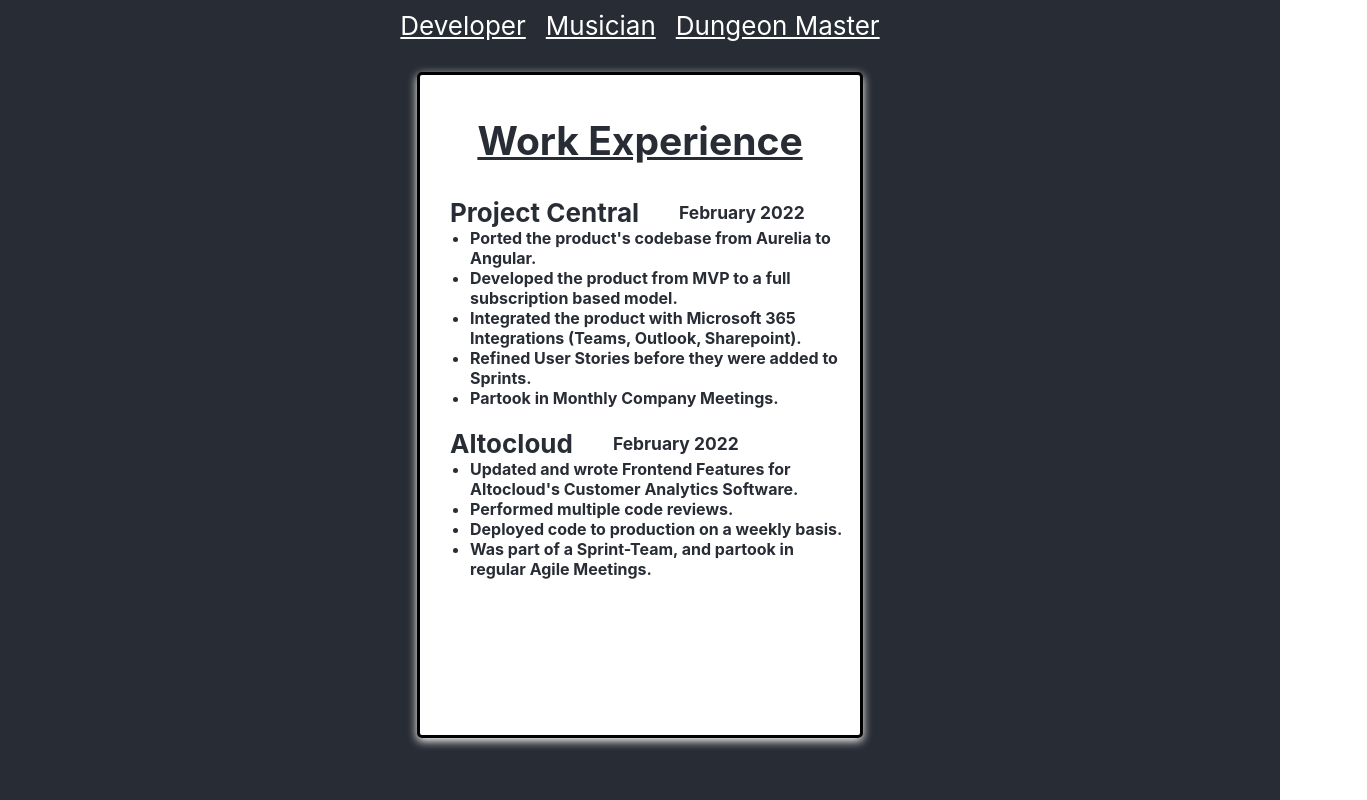
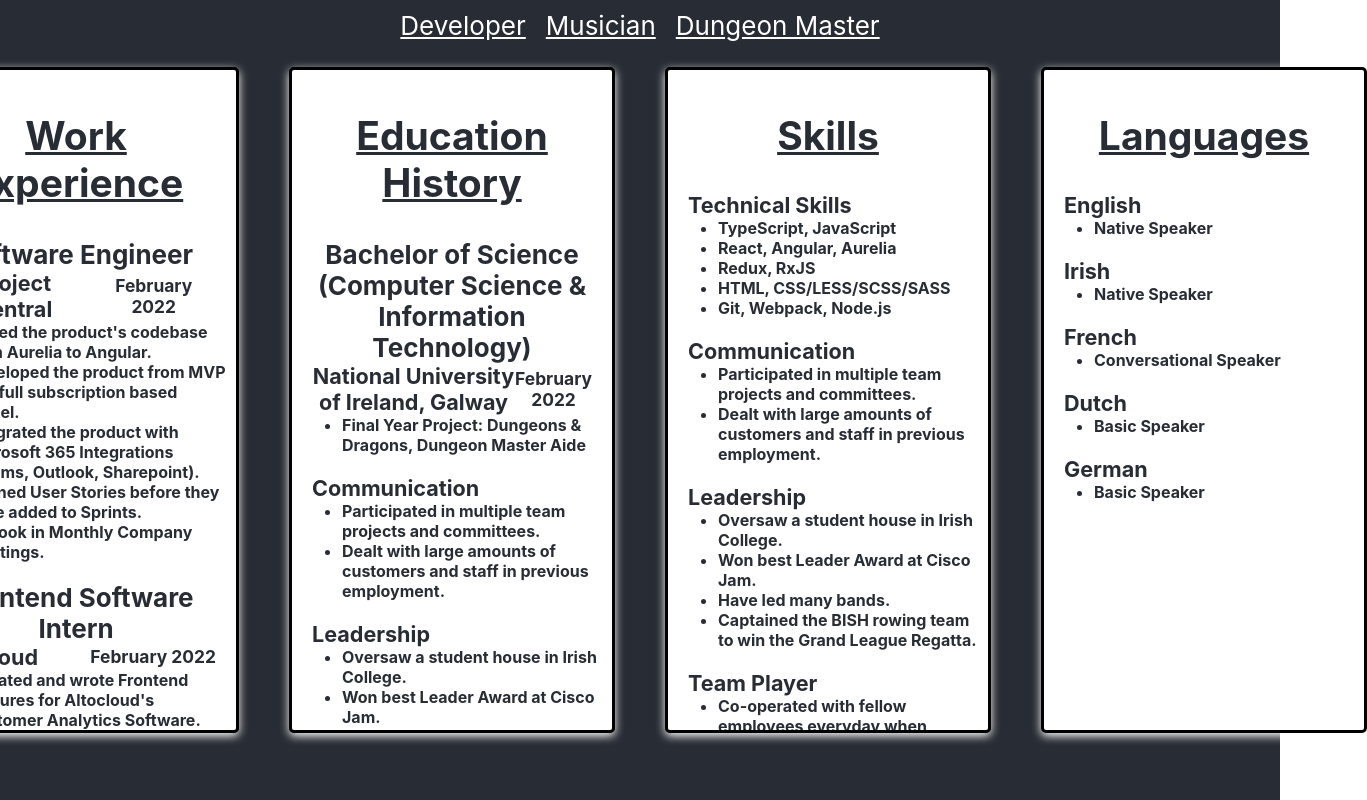
Before and after one commit to Lucobsen/luke-jacobsen-portfolio, a React (Create React App) app: page / in a window 1280 px wide. Both pictures are taken after a click on the button "Developer". Shown: the whole page, 1367 px wide, since content can reach past the window. Built offline with nearby package versions, Linux system fonts and the light colour scheme.

Commit message:
added data file and extra containers

```diff
--- a/src/components/container/container.component.scss
+++ b/src/components/container/container.component.scss
@@ -1,31 +1,37 @@
 .main-container {
-  min-width: 200px;
+  min-width: 300px;
   max-width: 420px;
   background-color: white;
-  min-height: 80vh;
+  max-height: 80vh;
   border: black 3px solid;
   border-radius: 5px;
   box-shadow: 0 3px 10px white;
   color: #282c34;
   padding: 10px;
-  margin-top: 10px;
+  overflow-y: scroll;
 
   .container-title {
     text-decoration: underline;
   }
 
-  .container-main-content-header {
+  .container-content-my-title {
+    justify-content: flex-start;
+    margin: 0;
+  }
+
+  .container-content-header {
     display: flex;
+    justify-content: space-between;
     align-items: center;
 
-    .container-main-content-title {
+    .container-content-title {
       justify-content: flex-start;
-      margin: 0 0 0 20px;
+      margin: 0 0 0 10px;
     }
 
-    .container-main-content-dates {
+    .container-content-dates {
       justify-content: flex-end;
-      margin: 0 0 0 40px;
+      margin: 0 10px 0 0;
     }
   }
 
--- a/src/components/container/container.component.tsx
+++ b/src/components/container/container.component.tsx
@@ -9,7 +9,8 @@
   endDate?: Date;
 };
 
-type ContainerProps = {
+export type ContainerProps = {
+  id: string;
   title: string;
   content: Content[];
 };
@@ -22,14 +23,16 @@
   const contentList: Content[] = props.content;
 
   return (
-    <div className="main-container">
+    <div key={props.id} className="main-container">
       <h2 className="container-title">{props.title}</h2>
 
       {contentList.map((content: Content, sectionIndex: number) => (
         <section key={sectionIndex}>
-          <div className="container-main-content-header">
-            <h4 className="container-main-content-title">{content.mainTitle}</h4>
-            <h6 className="container-main-content-dates">
+          {content.myTitle ? <h4 className="container-content-my-title">{content.myTitle}</h4> : null}
+
+          <div className="container-content-header">
+            <h5 className="container-content-title">{content.mainTitle}</h5>
+            <h6 className="container-content-dates">
               {content.startDate?.toLocaleDateString("en-GB", { month: "long", year: "numeric" })}
             </h6>
           </div>
--- /dev/null
+++ b/src/components/developer-section/developer-data.model.ts
@@ -0,0 +1,141 @@
+import { ContainerProps } from "../container/container.component";
+
+const workExperinceData: ContainerProps = {
+  id: "work-experience",
+  title: "Work Experience",
+  content: [
+    {
+      myTitle: "Software Engineer",
+      mainTitle: "Project Central",
+      description: [
+        "Ported the product's codebase from Aurelia to Angular.",
+        "Developed the product from MVP to a full subscription based model.",
+        "Integrated the product with Microsoft 365 Integrations (Teams, Outlook, Sharepoint).",
+        "Refined User Stories before they were added to Sprints.",
+        "Partook in Monthly Company Meetings.",
+      ],
+      startDate: new Date(),
+    },
+    {
+      myTitle: "Frontend Software Intern",
+      mainTitle: "Altocloud",
+      description: [
+        "Updated and wrote Frontend Features for Altocloud's Customer Analytics Software.",
+        "Performed multiple code reviews.",
+        "Deployed code to production on a weekly basis.",
+        "Was part of a Sprint-Team, and partook in regular Agile Meetings.",
+      ],
+      startDate: new Date(),
+      endDate: new Date(),
+    },
+  ],
+};
+
+const skillsData: ContainerProps = {
+  id: "skills",
+  title: "Skills",
+  content: [
+    {
+      mainTitle: "Technical Skills",
+      description: [
+        "TypeScript, JavaScript",
+        "React, Angular, Aurelia",
+        "Redux, RxJS",
+        "HTML, CSS/LESS/SCSS/SASS",
+        "Git, Webpack, Node.js",
+      ],
+    },
+    {
+      mainTitle: "Communication",
+      description: [
+        "Participated in multiple team projects and committees.",
+        "Dealt with large amounts of customers and staff in previous employment.",
+      ],
+    },
+    {
+      mainTitle: "Leadership",
+      description: [
+        "Oversaw a student house in Irish College.",
+        "Won best Leader Award at Cisco Jam.",
+        "Have led many bands.",
+        "Captained the BISH rowing team to win the Grand League Regatta.",
+      ],
+    },
+    {
+      mainTitle: "Team Player",
+      description: ["Co-operated with fellow employees everyday when delegating tasks.", "Would always look to help."],
+    },
+  ],
+};
+
+const educationData: ContainerProps = {
+  id: "education",
+  title: "Education History",
+  content: [
+    {
+      myTitle: "Bachelor of Science (Computer Science & Information Technology)",
+      mainTitle: "National University of Ireland, Galway",
+      description: ["Final Year Project: Dungeons & Dragons, Dungeon Master Aide"],
+      startDate: new Date(),
+      endDate: new Date(),
+    },
+    {
+      mainTitle: "Communication",
+      description: [
+        "Participated in multiple team projects and committees.",
+        "Dealt with large amounts of customers and staff in previous employment.",
+      ],
+    },
+    {
+      mainTitle: "Leadership",
+      description: [
+        "Oversaw a student house in Irish College.",
+        "Won best Leader Award at Cisco Jam.",
+        "Have led many bands.",
+        "Captained the BISH rowing team to win the Grand League Regatta.",
+      ],
+    },
+    {
+      mainTitle: "Team Player",
+      description: ["Co-operated with fellow employees everyday when delegating tasks.", "Would always look to help."],
+    },
+  ],
+};
+
+const languageData: ContainerProps = {
+  id: "langauges",
+  title: "Languages",
+  content: [
+    {
+      mainTitle: "English",
+      description: ["Native Speaker"],
+    },
+    {
+      mainTitle: "Irish",
+      description: ["Native Speaker"],
+    },
+    {
+      mainTitle: "French",
+      description: ["Conversational Speaker"],
+    },
+    {
+      mainTitle: "Dutch",
+      description: ["Basic Speaker"],
+    },
+    {
+      mainTitle: "German",
+      description: ["Basic Speaker"],
+    },
+  ],
+};
+
+/**
+ * Developer Data.
+ * Composed of;
+ *  Work Experience
+ *  Education
+ *  Skills
+ *  Projects
+ *  Languages
+ */
+export const developerData = [workExperinceData, educationData, skillsData, languageData];
--- /dev/null
+++ b/src/components/developer-section/developer-section.component.scss
@@ -0,0 +1,4 @@
+.container-wrapper {
+  display: flex;
+  gap: 50px;
+}
--- a/src/components/developer-section/developer-section.component.tsx
+++ b/src/components/developer-section/developer-section.component.tsx
@@ -1,38 +1,7 @@
 import React from "react";
 import { Container } from "../container/container.component";
-
-const developerData = [
-  {
-    id: "work-experience",
-    title: "Work Experience",
-    content: [
-      {
-        myTitle: "Software Engineer",
-        mainTitle: "Project Central",
-        description: [
-          "Ported the product's codebase from Aurelia to Angular.",
-          "Developed the product from MVP to a full subscription based model.",
-          "Integrated the product with Microsoft 365 Integrations (Teams, Outlook, Sharepoint).",
-          "Refined User Stories before they were added to Sprints.",
-          "Partook in Monthly Company Meetings.",
-        ],
-        startDate: new Date(),
-      },
-      {
-        myTitle: "Frontend Software Intern",
-        mainTitle: "Altocloud",
-        description: [
-          "Updated and wrote Frontend Features for Altocloud's Customer Analytics Software.",
-          "Performed multiple code reviews.",
-          "Deployed code to production on a weekly basis.",
-          "Was part of a Sprint-Team, and partook in regular Agile Meetings.",
-        ],
-        startDate: new Date(),
-        endDate: new Date(),
-      },
-    ],
-  },
-];
+import { developerData } from "./developer-data.model";
+import "./developer-section.component.scss";
 
 /**
  * Developer Section.
@@ -40,9 +9,9 @@
  */
 export const DeveloperSection = () => {
   return (
-    <div>
+    <div className="container-wrapper">
       {developerData.map((section) => (
-        <Container key={section.id} title={section.title} content={section.content} />
+        <Container id={section.id} title={section.title} content={section.content} />
       ))}
     </div>
   );
--- a/src/components/master-section/master-section.component.tsx
+++ b/src/components/master-section/master-section.component.tsx
@@ -20,13 +20,13 @@
 };
 
 /**
- *
- * @returns
+ * Dungeon Master Section.
+ * @returns hobby (dungeon master) component
  */
 export const MasterSection = () => {
   return (
     <div>
-      <Container title={masterData.title} content={masterData.content} />
+      <Container id={masterData.id} title={masterData.title} content={masterData.content} />
     </div>
   );
 };
--- a/src/components/musician-section/musician-section.component.tsx
+++ b/src/components/musician-section/musician-section.component.tsx
@@ -30,13 +30,13 @@
 };
 
 /**
- *
- * @returns
+ * Musician Section.
+ * @returns hobby (musician) component
  */
 export const MusicianSection = () => {
   return (
     <div>
-      <Container title={musicianData.title} content={musicianData.content} />
+      <Container id={musicianData.id} title={musicianData.title} content={musicianData.content} />
     </div>
   );
 };
```
